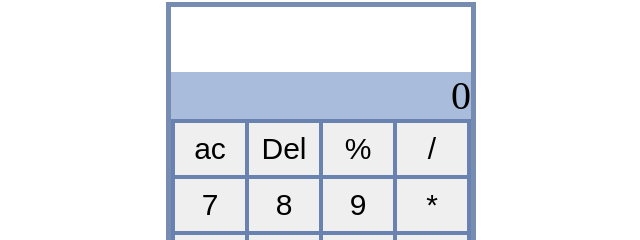
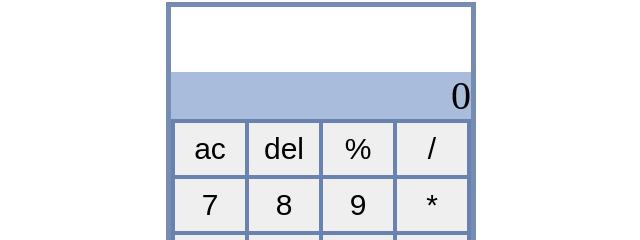
Before and after one commit to vinita31/calculator, a plain HTML site: page index.html in a window 1280 px wide. Shown: the part 78-318 px from the top of the page, 319-959 px from the left. Drawn offline with Linux system fonts and the light colour scheme.

Commit message:
Update index.html

```diff
--- a/index.html
+++ b/index.html
@@ -16,7 +16,7 @@
         </section>
         <section class = "keys">
             <button type="reset" class="fun-btn" id = "clear" value="">ac</button>
-            <button type="button" class="fun-btn" id="erase" value =" " >Del </button>
+            <button type="button" class="fun-btn" id="erase" value =" " >del </button>
             <button type="button" class="fun-btn" value="%">%</button>
             <button type="button" class="fun-btn" value="/">/</button>
             <button type="button" class="num-btn" value="7">7</button>
```
